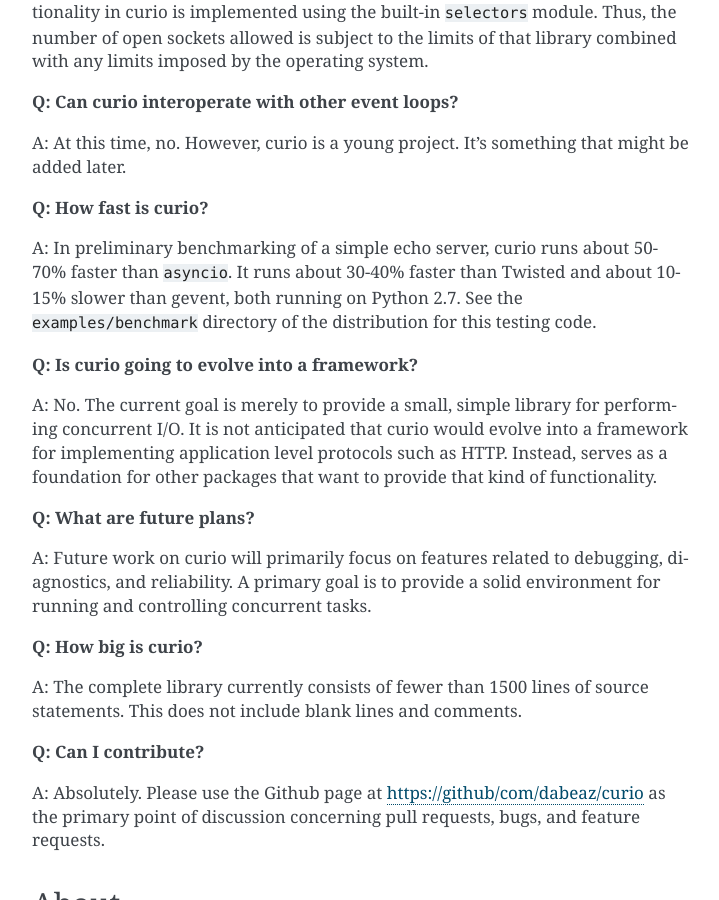
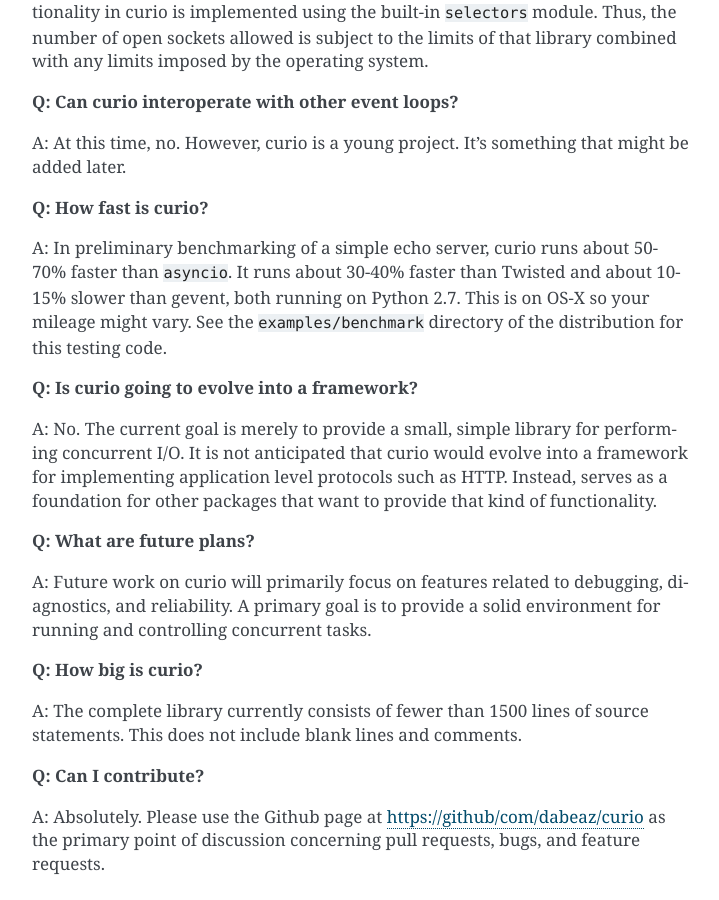
Before and after one commit to dabeaz/curio, a Sphinx documentation site: the page built from docs/index.rst, in a window 1280 px wide and 900 px high, scrolled down 3587 px. Shown: the whole window, without its empty margins (388-1107 px from the left). Built offline with Sphinx 7.4.7, drawn with Linux system fonts in a browser that asks for light colours.

```diff
--- a/docs/index.rst
+++ b/docs/index.rst
@@ -189,10 +189,12 @@ something that might be added later.
 
 **Q: How fast is curio?**
 
-A: In preliminary benchmarking of a simple echo server, curio runs about
-50-70% faster than ``asyncio``.  It runs about 30-40% faster than Twisted
-and about 10-15% slower than gevent, both running on Python 2.7.
-See the ``examples/benchmark`` directory of the distribution for this testing code.
+A: In preliminary benchmarking of a simple echo server, curio runs
+about 50-70% faster than ``asyncio``.  It runs about 30-40% faster
+than Twisted and about 10-15% slower than gevent, both running on
+Python 2.7.  This is on OS-X so your mileage might vary. See the
+``examples/benchmark`` directory of the distribution for this testing
+code.
 
 **Q: Is curio going to evolve into a framework?**
 
```
Also changed, not shown: README.rst (+6 -3 lines).
